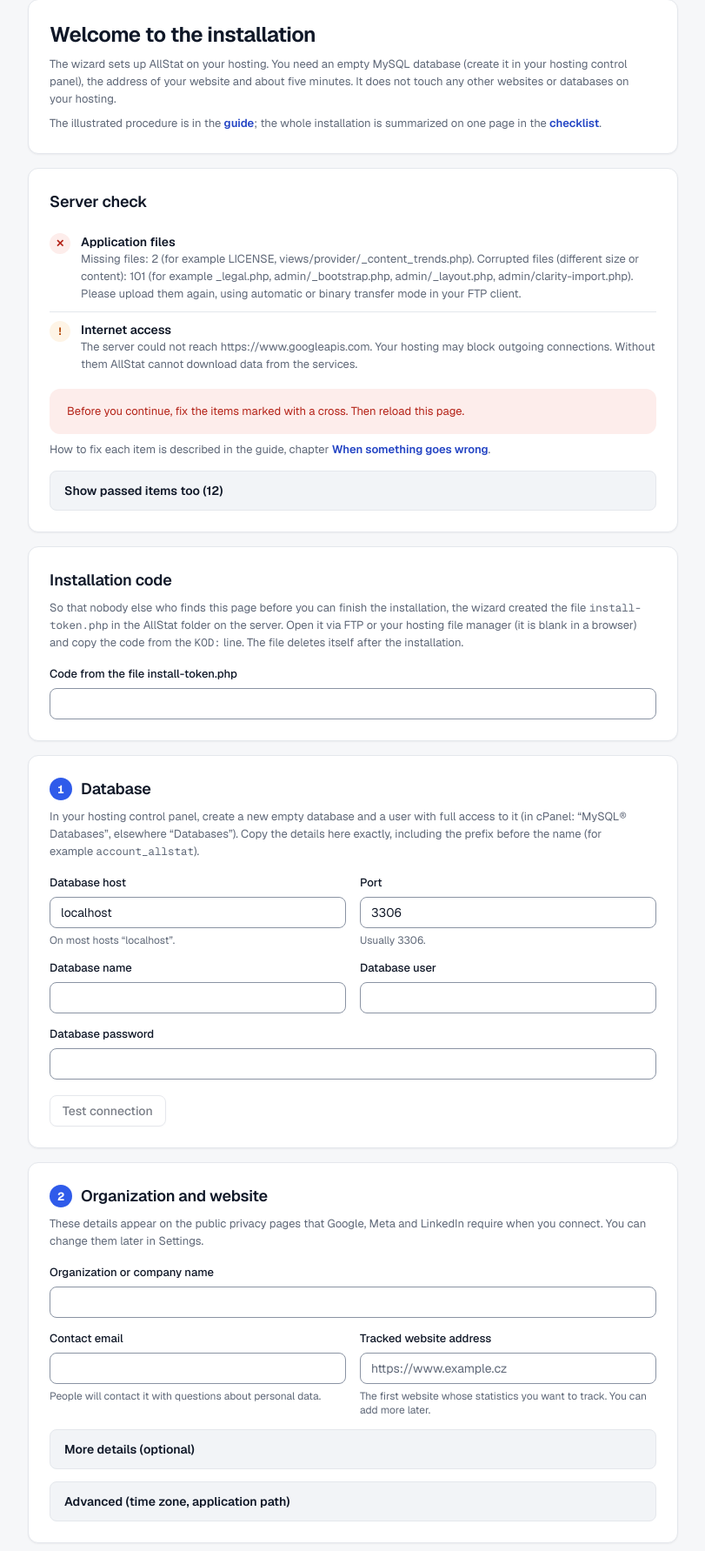
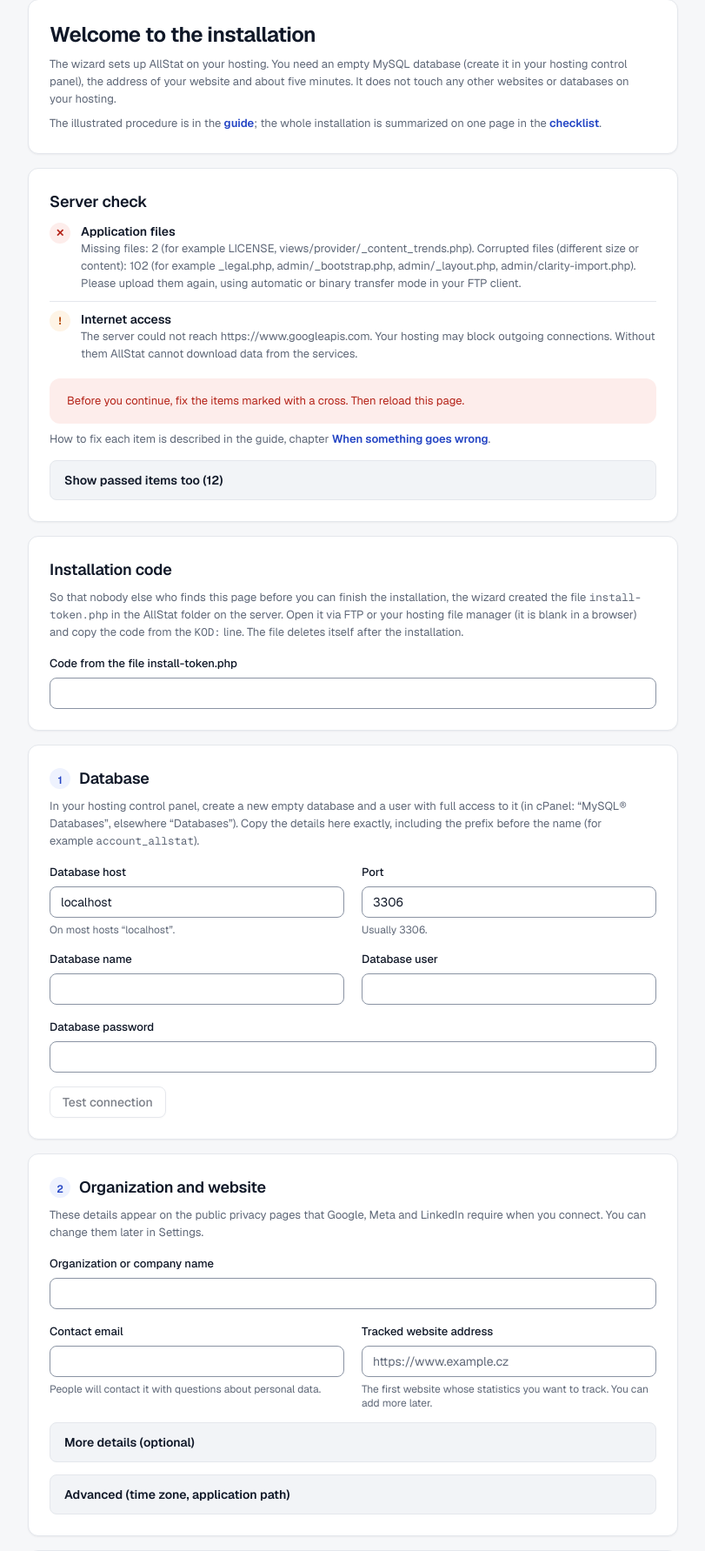
Before and after one commit to ffscz/AllStat, a PHP site: page /lib/install-wizard.php in a window 1280 px wide. Shown: the part 101-1884 px from the top of the page at 87% size, without its empty margins (234-1045 px from the left). Run offline with PHP 8.4, Linux system fonts and the light colour scheme; data that the repository does not hold is empty; some libraries are stand-ins or nearby versions.

Commit message:
Fáze 2: sjednocení komponent po sloučení
- instalátor používá .steps, .form-grid, .form-actions, .step-no místo vlastních kopií
  (jeho .steps přepisoval číslované postupy ve správě)
- výběr s hledáním staví na .input a .menu/.menu-item
- [hidden] v base.css, výchozí barvy .callout bez specificity, aby vyhrál tón
- přepínač jazyka je .input, shodná pravidla sloučená do seznamů selektorů

```diff
--- a/assets/css/base.css
+++ b/assets/css/base.css
@@ -49,6 +49,11 @@ body {
 
 :where(h1, h2, h3, h4, p, dl, dd, figure) {
     margin: 0;
+}
+
+/* Atribut hidden má přednost před display komponent (.callout, .menu, .table-wrap … přepíná JS). */
+[hidden] {
+    display: none !important;
 }
 
 :focus-visible {
--- a/assets/css/components.css
+++ b/assets/css/components.css
@@ -1108,7 +1088,10 @@ a.pill:hover {
     gap: 14px;
 }
 
-.meter {
+.meter,
+.field,
+.funnel-step-event,
+.auth-head {
     display: flex;
     flex-direction: column;
     gap: 6px;
@@ -1167,7 +1150,9 @@ a.pill:hover {
     font-weight: 600;
 }
 
-.block-desc {
+.block-desc,
+.field-help,
+.dp-hint {
     color: var(--muted);
     font-size: 12px;
     line-height: 16px;
@@ -1390,10 +1375,14 @@ a.pill:hover {
     gap: 12px;
     padding: 16px 20px;
     border-radius: var(--radius-lg);
+    font-size: 13px;
+    line-height: 20px;
+}
+
+/* Výchozí barvy bez specificity, aby je přebil tón (.tone-*) definovaný dřív. */
+:where(.callout) {
     background: var(--subtle);
     color: var(--text-2);
-    font-size: 13px;
-    line-height: 20px;
 }
 
 .callout > .icon,
@@ -1996,12 +1958,18 @@ select.input {
     counter-increment: step;
 }
 
+/* Číslo kroku: automatické v .steps, ruční (.step-no) u nadpisu kroku průvodce */
 .steps > li::before {
     content: counter(step);
     position: absolute;
     top: 0;
     left: 0;
+}
+
+.steps > li::before,
+.step-no {
     display: grid;
+    flex: none;
     place-items: center;
     width: 24px;
     height: 24px;
@@ -2285,18 +2214,14 @@ tr.row-extra {
 
 /* Seznamy, které jsou komponentou (číslování dělá .steps samo) */
 ol.steps,
-ul.rows {
+ul.rows,
+ul.checks {
     margin: 0;
     padding: 0;
     list-style: none;
 }
 
 /* Fáze 1 D: samostatné stránky mimo shell (přihlášení, 2FA, bez přístupu, instalátor) */
-/* .callout je definovaný až za .tone-*, a přebíjí je; s tónem musí vyhrát tón. */
-.callout.tone-up { background: var(--pos-bg); color: var(--pos); }
-.callout.tone-down { background: var(--neg-bg); color: var(--neg); }
-.callout.tone-warn { background: var(--warn-bg); color: var(--warn); }
-.callout.tone-accent { background: var(--accent-soft); color: var(--accent-text); }
 
 /* ===================== Samostatná stránka (.auth) ===================== */
 .auth {
@@ -2424,36 +2341,10 @@ ul.rows {
     margin-top: 8px;
 }
 
-.wizard .num {
-    display: inline-grid;
-    width: 26px;
-    height: 26px;
-    flex: none;
-    place-items: center;
-    border-radius: 50%;
-    background: var(--accent);
-    color: var(--on-accent);
-    font-size: 13px;
-    font-weight: 700;
-}
-
-.wizard .grid {
-    display: grid;
-    grid-template-columns: 1fr 1fr;
-    gap: 14px 16px;
+/* Mřížka polí a akce průvodce jsou .form-grid a .form-actions, jen s odstupem od textu nad nimi. */
+.wizard .form-grid,
+.wizard .form-actions {
     margin-top: 16px;
-}
-
-.wizard .wizard-full {
-    grid-column: 1 / -1;
-}
-
-.wizard .actions {
-    display: flex;
-    flex-wrap: wrap;
-    align-items: center;
-    gap: 10px;
-    margin-top: 18px;
 }
 
 .wizard .doc-link {
@@ -2509,11 +2390,8 @@ ul.rows {
     padding: 0 16px 16px;
 }
 
-.checks,
-.steps {
-    margin: 12px 0 0;
-    padding: 0;
-    list-style: none;
+.checks {
+    margin-top: 12px;
 }
 
 .checks li {
--- a/assets/js/select-search.js
+++ b/assets/js/select-search.js
@@ -25,21 +25,21 @@
 
         const btn = document.createElement('button');
         btn.type = 'button';
-        btn.className = 'select-search-btn';
+        btn.className = 'select-search-btn input';
         btn.setAttribute('aria-haspopup', 'listbox');
         btn.setAttribute('aria-expanded', 'false');
         btn.setAttribute('aria-label', select.getAttribute('aria-label') || window.allstatT('Web'));
         const label = document.createElement('span');
-        label.className = 'select-search-label';
+        label.className = 'select-search-label ellipsis';
         btn.append(label);
         btn.insertAdjacentHTML('beforeend', CHEVRON);
 
         const pop = document.createElement('div');
-        pop.className = 'select-search-pop';
+        pop.className = 'select-search-pop menu';
         pop.hidden = true;
         const input = document.createElement('input');
         input.type = 'search';
-        input.className = 'select-search-input';
+        input.className = 'select-search-input input';
         input.placeholder = window.allstatT('Hledat web');
         input.autocomplete = 'off';
         input.setAttribute('aria-label', window.allstatT('Hledat web'));
@@ -56,7 +56,7 @@
         const items = Array.from(select.options).map((option) => {
             const item = document.createElement('button');
             item.type = 'button';
-            item.className = 'select-search-item';
+            item.className = 'select-search-item menu-item';
             item.setAttribute('role', 'option');
             item.dataset.value = option.value;
             item.dataset.search = normalize(option.textContent);
@@ -88,9 +88,9 @@
             input.value = '';
             filter();
             pop.hidden = false;
-            pop.classList.remove('is-right');
+            pop.classList.remove('menu-end');
             // U pravého okraje okna (topbar, mobil) se seznam otevře doleva.
-            if (pop.getBoundingClientRect().right > window.innerWidth - 8) { pop.classList.add('is-right'); }
+            if (pop.getBoundingClientRect().right > window.innerWidth - 8) { pop.classList.add('menu-end'); }
             btn.setAttribute('aria-expanded', 'true');
             items.find((item) => item.classList.contains('is-selected'))?.scrollIntoView({ block: 'nearest' });
             input.focus();
--- a/lib/i18n.php
+++ b/lib/i18n.php
@@ -204,5 +204,5 @@ function allstat_locale_switcher(array $config): string
     return '<form class="locale-switch" method="post" action="' . htmlspecialchars(allstat_url($config, 'admin/locale.php'), ENT_QUOTES, 'UTF-8') . '">'
         . (function_exists('allstat_csrf_field') ? allstat_csrf_field() : '')
         . '<input type="hidden" name="back" value="' . htmlspecialchars((string) ($_SERVER['REQUEST_URI'] ?? ''), ENT_QUOTES, 'UTF-8') . '">'
-        . '<select name="locale" data-locale-switch aria-label="Jazyk / Language">' . $options . '</select></form>';
+        . '<select class="input" name="locale" data-locale-switch aria-label="Jazyk / Language">' . $options . '</select></form>';
 }
--- a/lib/install-wizard.php
+++ b/lib/install-wizard.php
@@ -1422,11 +1422,11 @@ function installer_render_form(array $ctx): void
             . '<p class="card-desc">' . t('Vytvořte ve složce AllStatu soubor <code>install-token.php</code> podle vzoru níže a místo textu v závorce napište vlastní kód: aspoň {min} písmen a číslic bez diakritiky, pomlčky můžete použít. Stránku pak obnovte a kód zadejte sem. Po instalaci soubor smažte.', ['min' => INSTALLER_TOKEN_MIN_LENGTH]) . '</p>'
             . '<pre class="code">' . h("<?php\n// KOD: " . t('(sem napište vlastní kód)')) . '</pre>';
     }
-    echo '<div class="grid"><label class="field wizard-full"><span class="field-label">' . h(t('Kód ze souboru install-token.php')) . '</span><input class="input" type="text" name="install_token" value="' . h($f['install_token']) . '" required autocomplete="off" autocapitalize="characters" spellcheck="false"></label></div></div>';
+    echo '<div class="form-grid"><label class="field field-full"><span class="field-label">' . h(t('Kód ze souboru install-token.php')) . '</span><input class="input" type="text" name="install_token" value="' . h($f['install_token']) . '" required autocomplete="off" autocapitalize="characters" spellcheck="false"></label></div></div>';
 
     // 1) Databáze
     if ($fresh) {
-        echo '<div class="card wizard-card" id="db"><h2 class="h2 wizard-h2"><span class="num">1</span> ' . h(t('Databáze')) . '</h2>'
+        echo '<div class="card wizard-card" id="db"><h2 class="h2 wizard-h2"><span class="step-no">1</span> ' . h(t('Databáze')) . '</h2>'
             . '<p class="card-desc">' . t('V administraci hostingu vytvořte novou prázdnou databázi a uživatele s plným přístupem k ní (v cPanelu: „MySQL® Databases“, jinde „Databáze“). Údaje sem opište přesně, včetně předpony před názvem (například <code>ucet_allstat</code>).') . '</p>';
 
         if ($ctx['db_report'] !== null) {
@@ -1436,34 +1436,34 @@ function installer_render_form(array $ctx): void
                 : '<div class="callout tone-up">' . h(t('Databáze je připravená, můžete pokračovat.')) . '</div>';
         }
 
-        echo '<div class="grid">'
+        echo '<div class="form-grid">'
             . '<label class="field"><span class="field-label">' . h(t('Server databáze')) . '</span><input class="input" type="text" name="db_host" value="' . h($f['db_host']) . '" required><span class="field-help">' . h(t('Na většině hostingů „localhost“.')) . '</span></label>'
             . '<label class="field"><span class="field-label">' . h(t('Port')) . '</span><input class="input" type="text" name="db_port" value="' . h($f['db_port']) . '" inputmode="numeric" required><span class="field-help">' . h(t('Obvykle 3306.')) . '</span></label>'
             . '<label class="field"><span class="field-label">' . h(t('Název databáze')) . '</span><input class="input" type="text" name="db_name" value="' . h($f['db_name']) . '" required autocapitalize="off" spellcheck="false"></label>'
             . '<label class="field"><span class="field-label">' . h(t('Uživatel databáze')) . '</span><input class="input" type="text" name="db_user" value="' . h($f['db_user']) . '" required autocapitalize="off" spellcheck="false"></label>'
-            . '<label class="field wizard-full"><span class="field-label">' . h(t('Heslo k databázi')) . '</span><input class="input" type="password" name="db_pass" value="' . h($f['db_pass']) . '" autocomplete="new-password"></label>'
-            . '</div><div class="actions"><button class="btn btn-secondary" type="submit" name="action" value="test_db" formaction="#db" formnovalidate' . ($blocked ? ' disabled' : '') . '>' . h(t('Otestovat připojení')) . '</button></div></div>';
+            . '<label class="field field-full"><span class="field-label">' . h(t('Heslo k databázi')) . '</span><input class="input" type="password" name="db_pass" value="' . h($f['db_pass']) . '" autocomplete="new-password"></label>'
+            . '</div><div class="form-actions"><button class="btn btn-secondary" type="submit" name="action" value="test_db" formaction="#db" formnovalidate' . ($blocked ? ' disabled' : '') . '>' . h(t('Otestovat připojení')) . '</button></div></div>';
     } else {
-        echo '<div class="card wizard-card"><h2 class="h2 wizard-h2"><span class="num">1</span> ' . h(t('Databáze')) . '</h2><p class="card-desc">' . h(t('Použije se připojení z existujícího souboru config.php.')) . '</p></div>';
+        echo '<div class="card wizard-card"><h2 class="h2 wizard-h2"><span class="step-no">1</span> ' . h(t('Databáze')) . '</h2><p class="card-desc">' . h(t('Použije se připojení z existujícího souboru config.php.')) . '</p></div>';
     }
 
     // 2) Organizace
-    echo '<div class="card wizard-card"><h2 class="h2 wizard-h2"><span class="num">2</span> ' . h(t('Organizace a web')) . '</h2>'
+    echo '<div class="card wizard-card"><h2 class="h2 wizard-h2"><span class="step-no">2</span> ' . h(t('Organizace a web')) . '</h2>'
         . '<p class="card-desc">' . h(t('Tyto údaje se zobrazí na veřejných stránkách o ochraně osobních údajů, které Google, Meta a LinkedIn vyžadují při napojení. Později je změníte v Nastavení.')) . '</p>'
-        . '<div class="grid">'
-        . '<label class="field wizard-full"><span class="field-label">' . h(t('Název organizace nebo firmy')) . '</span><input class="input" type="text" name="org_name" value="' . h($f['org_name']) . '" required></label>'
+        . '<div class="form-grid">'
+        . '<label class="field field-full"><span class="field-label">' . h(t('Název organizace nebo firmy')) . '</span><input class="input" type="text" name="org_name" value="' . h($f['org_name']) . '" required></label>'
         . '<label class="field"><span class="field-label">' . h(t('Kontaktní e-mail')) . '</span><input class="input" type="email" name="org_email" value="' . h($f['org_email']) . '" required><span class="field-help">' . h(t('Na něj se budou obracet lidé s dotazy k osobním údajům.')) . '</span></label>'
         . '<label class="field"><span class="field-label">' . h(t('Adresa sledovaného webu')) . '</span><input class="input" type="text" name="org_web" value="' . h($f['org_web']) . '" placeholder="https://www.example.cz" required><span class="field-help">' . h(t('První web, jehož statistiky chcete sledovat. Další přidáte později.')) . '</span></label>'
         . '</div>'
-        . '<details class="note wizard-note"><summary>' . h(t('Další údaje (nepovinné)')) . '</summary><div class="note-body"><div class="grid">'
+        . '<details class="note wizard-note"><summary>' . h(t('Další údaje (nepovinné)')) . '</summary><div class="note-body"><div class="form-grid">'
         . '<label class="field"><span class="field-label">' . h(t('Sídlo organizace')) . '</span><input class="input" type="text" name="org_address" value="' . h($f['org_address']) . '"></label>'
         . '<label class="field"><span class="field-label">' . h(t('IČO')) . '</span><input class="input" type="text" name="org_ico" value="' . h($f['org_ico']) . '"></label>'
-        . '<label class="field wizard-full"><span class="field-label">' . h(t('Popis organizace pro AI analýzy')) . '</span><textarea class="input" name="org_context" placeholder="' . h(t('Například: Jsme e-shop s outdoorovým vybavením, hlavním cílem je prodej, marketing dělají dva lidé.')) . '">' . h($f['org_context']) . '</textarea>'
+        . '<label class="field field-full"><span class="field-label">' . h(t('Popis organizace pro AI analýzy')) . '</span><textarea class="input" name="org_context" placeholder="' . h(t('Například: Jsme e-shop s outdoorovým vybavením, hlavním cílem je prodej, marketing dělají dva lidé.')) . '">' . h($f['org_context']) . '</textarea>'
         . '<span class="field-help">' . h(t('Když budete výsledky posílat AI asistentovi k rozboru, díky tomuto popisu ohodnotí data ve správném kontextu. Prázdné pole znamená obecný kontext.')) . '</span></label>'
         . '</div></div></details>';
 
     if ($fresh) {
-        echo '<details class="note wizard-note"><summary>' . h(t('Pokročilé (časové pásmo, cesta aplikace)')) . '</summary><div class="note-body"><div class="grid">'
+        echo '<details class="note wizard-note"><summary>' . h(t('Pokročilé (časové pásmo, cesta aplikace)')) . '</summary><div class="note-body"><div class="form-grid">'
             . '<label class="field"><span class="field-label">' . h(t('Časové pásmo')) . '</span><select class="input" name="timezone">';
         foreach (installer_timezones() as $group => $ids) {
             echo '<optgroup label="' . h($group) . '">';
@@ -1481,14 +1481,14 @@ function installer_render_form(array $ctx): void
     echo '</div>';
 
     // 3) Administrátor
-    echo '<div class="card wizard-card"><h2 class="h2 wizard-h2"><span class="num">3</span> ' . h(t('Administrátor')) . '</h2>'
+    echo '<div class="card wizard-card"><h2 class="h2 wizard-h2"><span class="step-no">3</span> ' . h(t('Administrátor')) . '</h2>'
         . '<p class="card-desc">' . h(t('První účet s plnými právy. E-mail a heslo použijete k přihlášení do AllStatu.')) . '</p>'
-        . '<div class="grid">'
+        . '<div class="form-grid">'
         . '<label class="field"><span class="field-label">' . h(t('Jméno')) . '</span><input class="input" type="text" name="admin_name" value="' . h($f['admin_name']) . '" autocomplete="name" required></label>'
         . '<label class="field"><span class="field-label">' . h(t('E-mail (přihlašovací jméno)')) . '</span><input class="input" type="email" name="admin_email" value="' . h($f['admin_email']) . '" autocomplete="username" required></label>'
         . '<label class="field"><span class="field-label">' . h(t('Heslo')) . '</span><input class="input" type="password" name="admin_password" id="pw1" minlength="12" autocomplete="new-password" required><span class="field-help">' . h(t('Nejméně 12 znaků.')) . '</span></label>'
         . '<label class="field"><span class="field-label">' . h(t('Heslo znovu')) . '</span><input class="input" type="password" name="admin_password2" id="pw2" minlength="12" autocomplete="new-password" required></label>'
-        . '</div><div class="actions"><button class="btn btn-secondary btn-sm" type="button" id="pw-gen">' . h(t('Vygenerovat silné heslo')) . '</button>'
+        . '</div><div class="form-actions"><button class="btn btn-secondary btn-sm" type="button" id="pw-gen">' . h(t('Vygenerovat silné heslo')) . '</button>'
         . '<button class="btn btn-secondary btn-sm" type="button" id="pw-show">' . h(t('Zobrazit hesla')) . '</button></div>'
         . '<p class="card-desc" id="pw-note" hidden>' . h(t('Vygenerované heslo si hned uložte do správce hesel, po instalaci ho už nikde neuvidíte.')) . '</p></div>';
 
@@ -1496,7 +1496,7 @@ function installer_render_form(array $ctx): void
     $detectedBase = $ctx['state']['mode'] === 'resume' ? (string) ($ctx['state']['config']['app']['base_path'] ?? '/') : installer_base_path();
     $atRoot = ($detectedBase === '/' || $detectedBase === '');
     $mode = $f['mcp_mode'];
-    echo '<div class="card wizard-card" id="mcp"><h2 class="h2 wizard-h2"><span class="num">4</span> ' . h(t('Připojení AI (Claude, ChatGPT)')) . '</h2>'
+    echo '<div class="card wizard-card" id="mcp"><h2 class="h2 wizard-h2"><span class="step-no">4</span> ' . h(t('Připojení AI (Claude, ChatGPT)')) . '</h2>'
         . '<p class="card-desc">' . h(t('AllStat umí zpřístupnit data asistentům Claude a ChatGPT, jen ke čtení. Přístup povoluje a kdykoli ruší administrátor. Zapnete ho po instalaci v menu „AI konektory“, tady jen určíte, na jaké adrese bude MCP server běžet.')) . '</p>'
         . '<div class="choices">'
         . '<label class="choice"><input type="radio" name="mcp_mode" value="same"' . ($mode === 'same' ? ' checked' : '') . '><span>'
@@ -1516,7 +1516,7 @@ function installer_render_form(array $ctx): void
 
     echo '<div class="card wizard-card"><h2 class="h2 wizard-h2">' . h(t('Nainstalovat')) . '</h2>'
         . '<p class="card-desc">' . h(t('Instalace založí tabulky v databázi, vytvoří soubory config.php a config-keys.php (s jedinečným šifrovacím klíčem) a připraví účet administrátora. Trvá několik sekund.')) . '</p>'
-        . '<div class="actions"><button class="btn btn-primary" type="submit" name="action" value="install" id="install-btn"' . ($blocked ? ' disabled' : '') . '>' . h(t('Nainstalovat AllStat')) . '</button></div></div>';
+        . '<div class="form-actions"><button class="btn btn-primary" type="submit" name="action" value="install" id="install-btn"' . ($blocked ? ' disabled' : '') . '>' . h(t('Nainstalovat AllStat')) . '</button></div></div>';
     echo '</form>';
 
     $jsHide = (string) json_encode(t('Skrýt hesla'), JSON_UNESCAPED_UNICODE | JSON_HEX_TAG | JSON_HEX_AMP);
@@ -1549,7 +1549,7 @@ function installer_render_success(array $r, string $version): void
 
     if ($manual === []) {
         echo '<p class="card-desc">' . h(t('Instalace proběhla. Přihlaste se a projděte čtyři kroky níže, aby AllStat fungoval dlouhodobě.')) . '</p>'
-            . '<div class="actions"><a class="btn btn-primary" href="' . h($loginUrl) . '">' . h(t('Přihlásit se do AllStatu')) . '</a></div>';
+            . '<div class="form-actions"><a class="btn btn-primary" href="' . h($loginUrl) . '">' . h(t('Přihlásit se do AllStatu')) . '</a></div>';
     } else {
         echo '<div class="callout tone-warn">' . t('Server nedovolil instalátoru zapsat soubory do složky aplikace. Databáze je připravená, ale aplikace se spustí až po nahrání souborů níže. <strong>Tuto stránku nezavírejte ani neobnovujte</strong>, klíč z ní už podruhé neuvidíte.') . '</div>';
         foreach ($manual as $name => $content) {
@@ -1557,15 +1557,15 @@ function installer_render_success(array $r, string $version): void
             echo '<h2 class="h2 wizard-h2 wizard-gap">' . h($name) . '</h2>'
                 . '<p class="card-desc">' . t('Uložte jako <code>{name}</code> do složky, kde leží soubor <code>install.php</code> (přes FTP nebo správce souborů).', ['name' => h($name)]) . '</p>'
                 . '<textarea readonly rows="12" class="input code wizard-file" id="' . h($id) . '">' . h($content) . '</textarea>'
-                . '<div class="actions"><a class="btn btn-secondary btn-sm" download="' . h($name) . '" href="data:text/plain;charset=utf-8;base64,' . base64_encode($content) . '">' . h(t('Stáhnout {name}', ['name' => $name])) . '</a></div>';
+                . '<div class="form-actions"><a class="btn btn-secondary btn-sm" download="' . h($name) . '" href="data:text/plain;charset=utf-8;base64,' . base64_encode($content) . '">' . h(t('Stáhnout {name}', ['name' => $name])) . '</a></div>';
         }
         echo '<p class="card-desc wizard-gap">' . t('Po nahrání smažte ze serveru i soubor <code>install-token.php</code> s instalačním kódem, už ho nebudete potřebovat.') . '</p>'
-            . '<div class="actions"><a class="btn btn-primary" href="' . h($loginUrl) . '">' . h(t('Po nahrání souborů přejít na přihlášení')) . '</a></div>';
+            . '<div class="form-actions"><a class="btn btn-primary" href="' . h($loginUrl) . '">' . h(t('Po nahrání souborů přejít na přihlášení')) . '</a></div>';
     }
     echo '</div>';
 
     echo '<div class="card wizard-card"><h2 class="h2 wizard-h2">' . h(t('Co udělat hned')) . '</h2>'
-        . '<p class="card-desc">' . t('Podrobně a s obrázky v návodu: {link}.', ['link' => installer_doc_link('po-instalaci', t('Po instalaci: čtyři kroky'))]) . '</p><ol class="todo">'
+        . '<p class="card-desc">' . t('Podrobně a s obrázky v návodu: {link}.', ['link' => installer_doc_link('po-instalaci', t('Po instalaci: čtyři kroky'))]) . '</p><ol class="steps steps-divided">'
         . '<li>' . t('<strong>Zálohujte dva soubory.</strong> Stáhněte si z hostingu <code>config.php</code> a <code>config-keys.php</code> a uložte je na bezpečné místo mimo web (správce hesel, zabezpečené úložiště). V <code>config-keys.php</code> je klíč, kterým jsou zašifrované přístupy k vašim službám. Bez něj by se napojení musela vytvořit znovu.') . '</li>'
         . '<li>' . t('<strong>Nastavte automatické stahování dat.</strong> V administraci hostingu otevřete „Cron“ (plánovač úloh na serveru) a přidejte úlohu spouštěnou jednou denně (například v 6:00) s tímto příkazem:')
         . '<code class="code">curl -s "' . h($cronUrl) . '" &gt; /dev/null 2&gt;&amp;1</code>'
@@ -1588,7 +1588,7 @@ function installer_render_success(array $r, string $version): void
             echo '<p>' . h(t('Adresa MCP serveru, kterou zadáte v Claude nebo ChatGPT:')) . ' <code>' . h($m['host'] . '/mcp') . '</code></p>';
             if ($m['root_block'] !== '') {
                 echo '<p>' . t('AllStat běží ve složce domény. Aby klienti našli přihlášení, vložte tento blok <strong>na začátek souboru <code>.htaccess</code> v kořeni domény</strong> (obvykle složka <code>public_html</code>, nad případná pravidla WordPressu). Když soubor neexistuje, vytvořte ho. Blok nic jiného na webu nemění.') . '</p>'
-                    . '<code class="code code-pre">' . h($m['root_block']) . '</code>'
+                    . '<code class="code">' . h($m['root_block']) . '</code>'
                     . '<p class="card-desc">' . h(t('Bez bloku klienti, kteří hledají přihlášení podle standardu RFC 8414, spojení nenavážou. Kontrola v menu „AI konektory“ ho po vložení pozná. Alternativou je vlastní subdoména, která ukazuje do stejné složky jako AllStat, pak blok nepotřebujete.')) . '</p>';
             } elseif ($m['mode'] === 'custom') {
                 $host = (string) parse_url($m['host'], PHP_URL_HOST);
@@ -1601,7 +1601,7 @@ function installer_render_success(array $r, string $version): void
         echo '</div>';
     }
 
-    echo '<div class="card wizard-card"><h2 class="h2 wizard-h2">' . h(t('Co se provedlo')) . '</h2><ul class="steps">';
+    echo '<div class="card wizard-card"><h2 class="h2 wizard-h2">' . h(t('Co se provedlo')) . '</h2><ul class="bullets">';
     foreach ($r['steps'] as $step) {
         echo '<li>' . h($step) . '</li>';
     }
@@ -1637,7 +1637,7 @@ if ($state['mode'] === 'locked') {
     installer_page_message(
         t('AllStat je již nainstalovaný'),
         '<p class="card-desc">' . h(t('Instalátor je z bezpečnostních důvodů uzamčený, protože v databázi už existuje uživatel.')) . '</p>'
-        . '<div class="actions"><a class="btn btn-primary" href="' . h(installer_url('admin/login.php')) . '">' . h(t('Přejít na přihlášení')) . '</a></div>'
+        . '<div class="form-actions"><a class="btn btn-primary" href="' . h(installer_url('admin/login.php')) . '">' . h(t('Přejít na přihlášení')) . '</a></div>'
         . '<p class="card-desc wizard-gap">' . h(t('Soubory install.php a lib/install-wizard.php můžete na serveru smazat.')) . '</p>',
         $installVersion
     );
```
Also changed, not shown: other parts of assets/css/components.css (+41 -189 lines).
